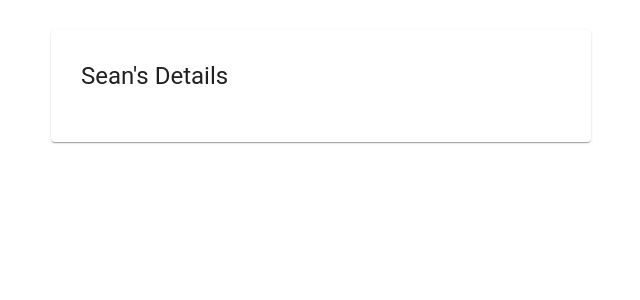
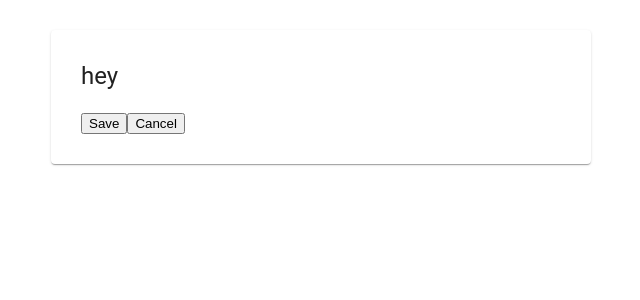
Before and after one commit to slomax/form-example, a React (Create React App) app: page / in a window 1280 px wide. Shown: the top 300 px of the page, without its empty margins (319-959 px from the left). Built offline with nearby package versions, Linux system fonts and the light colour scheme.

Commit message:
added prettier and formatted everything all nice

```diff
--- a/package.json
+++ b/package.json
@@ -9,6 +9,7 @@
     "@types/node": "12.7.1",
     "@types/react": "16.8.25",
     "@types/react-dom": "16.8.5",
+    "prettier": "^1.18.2",
     "react": "^16.8.6",
     "react-dom": "^16.8.6",
     "react-scripts": "3.0.1",
--- a/src/App.tsx
+++ b/src/App.tsx
@@ -1,43 +1,57 @@
-import React, {Reducer, ReducerAction, ReducerState, useState} from 'react';
-import logo from './logo.svg';
-import './App.css';
-import {Container, Paper, Typography} from "@material-ui/core";
-import {makeStyles} from "@material-ui/styles";
+import React, { Reducer, ReducerAction, ReducerState, useState } from "react";
+import logo from "./logo.svg";
+import "./App.css";
+import { Container, Paper, Typography } from "@material-ui/core";
+import { makeStyles } from "@material-ui/styles";
 import Form from "./components/Form";
-import {FormField} from "./FormField";
+import FormField, { FormFieldProps } from "./FormField";
+import * as Util from "./components/Util";
+import TextField from "./components/TextField";
 
 const useStyles = makeStyles({
   root: {
-    padding: '30px'
-  },
+    padding: "30px"
+  }
 });
 
 interface State {
-    formFields: {[s:string] : FormField<any>;}
+  formFields: { [s: string]: FormFieldProps<any> };
 }
 
-const FIELD_KEYS = {
-    FIRST_NAME: 'firstName',
-    LAST_NAME: 'lastName'
+enum FIELD_KEY {
+  FIRST_NAME = "firstName",
+  LAST_NAME = "lastName"
 }
 
-const initialState:State = {
+const initialState: State = {
   formFields: {
-        [FIELD_KEYS.FIRST_NAME] : new FormField<string>('Sean', 'First Name'),
-        [FIELD_KEYS.LAST_NAME] : new FormField<string>('Lomax', 'Last Name')
+    // [FIELD_KEY.FIRST_NAME] : new FormFieldProps<string>('Sean', 'First Name', <input/>),
+    // [FIELD_KEY.LAST_NAME] : new FormField<string>('Lomax', 'Last Name', <input/>)
   }
-}
+};
 
 const App: React.FC = () => {
   const [state, setState] = useState(initialState);
   const classes = useStyles();
+
+  // const getFieldValueFromFormFields = (fieldKey: string) => Util.getFieldValueFromFormFields(state.formFields, fieldKey);
+
+  const validateForm = () => {
+    Object.values(state.formFields).forEach(formField => {
+      // formField.validate();
+    });
+  };
+
+  // const firstName:string = getFieldValueFromFormFields(FIELD_KEY.FIRST_NAME);
+  // const formName = firstName.length === 0 ? firstName : `${firstName}'s Details`
+
   return (
-        <Container className={classes.root} maxWidth='sm'>
-            <Form formName={`${state.formFields[FIELD_KEYS.FIRST_NAME].value}'s Details`}>
-
+    <Container className={classes.root} maxWidth="sm">
+      <Form formName="hey" formFields={{}}>
+        <TextField></TextField>
       </Form>
     </Container>
   );
-}
+};
 
 export default App;
--- a/src/FormField.ts
+++ /dev/null
@@ -1,34 +0,0 @@
-interface ValidationRule<E> {
-    errorMessage:string,
-    validationFunction: (value: E) => Boolean
-}
-
-export class FormField<E> {
-
-    public constructor(public value:E, public label:string){
-        this.validationRules = [];
-    };
-
-    public isValid: boolean = true;
-    private errorMessages: Array<String>=[];
-    private validationRules: Array<ValidationRule<E>>;
-
-    public validate = () => {
-        this.clearErrorMessages();
-        this.validationRules.forEach((validationRule:ValidationRule<E>) => {
-            const valueIsValid = validationRule.validationFunction(this.value);
-            if(!valueIsValid) {
-                const errorMessage = validationRule.errorMessage;
-                this.errorMessages.push(errorMessage);
-            }
-            return valueIsValid;
-        });
-        const allValidationRulesPassed = this.errorMessagesIsEmpty();
-        this.isValid = allValidationRulesPassed;
-    };
-
-    private clearErrorMessages = () => this.errorMessages = [];
-
-    private errorMessagesIsEmpty = () => this.errorMessages.length === 0;
-
-}
--- /dev/null
+++ b/src/FormField.tsx
@@ -0,0 +1,59 @@
+import React, { useState } from "react";
+
+interface ValidationRule<E> {
+  errorMessage: string;
+  validationFunction: (value: E) => Boolean;
+}
+
+export enum FieldType {
+  Text,
+  Number,
+  Select
+}
+
+export interface FormFieldProps<E> {
+  value: E;
+  label: string;
+  input: JSX.Element;
+  validationRules: Array<ValidationRule<E>>;
+  type: FieldType;
+}
+
+interface FormFieldState {
+  isValid: boolean;
+  errorMessages: Array<string>;
+}
+
+const FormField: React.FC<FormFieldProps<any>> = (
+  props: FormFieldProps<any>
+) => {
+  const initialState: FormFieldState = {
+    isValid: true,
+    errorMessages: []
+  };
+
+  const [state, setState] = useState(initialState);
+
+  const validate = () => {
+    //utility methods not to be used outside this method
+    const clearErrorMessages = () => (state.errorMessages = []);
+    const errorMessagesIsEmpty = () => state.errorMessages.length === 0;
+
+    //now perform validation
+    clearErrorMessages();
+    props.validationRules.forEach((validationRule: ValidationRule<any>) => {
+      const valueIsValid = validationRule.validationFunction(props.value);
+      if (!valueIsValid) {
+        const errorMessage = validationRule.errorMessage;
+        state.errorMessages.push(errorMessage);
+      }
+      return valueIsValid;
+    });
+    const allValidationRulesPassed = errorMessagesIsEmpty();
+    state.isValid = allValidationRulesPassed;
+  };
+
+  return <input></input>;
+};
+
+export default FormField;
--- a/src/components/Form.tsx
+++ b/src/components/Form.tsx
@@ -1,36 +1,44 @@
-import React from 'react';
-import {Container, Paper, Typography} from "@material-ui/core";
-import {makeStyles} from "@material-ui/styles";
+import React from "react";
+import { Container, Paper, TextField, Typography } from "@material-ui/core";
+import { makeStyles } from "@material-ui/styles";
+import FormField from "../FormField";
+import InputWrapper from "./InputWrapper";
+import Select from "@material-ui/core/Select";
 
 interface FormProps {
-  children: JSX.Element[] | JSX.Element,
-  formName?: string
+  formName?: string;
+  formFields: { [s: string]: typeof FormField };
+  showButtons?: boolean;
 }
 
 const useStyles = makeStyles({
   root: {
-    padding: '30px'
-  },
+    padding: "30px"
+  }
 });
 
-const Form: React.FC<FormProps> = (props:FormProps) => {
+const Form: React.FC<FormProps> = (props: FormProps) => {
   const classes = useStyles();
+
   return (
-      <Paper className={classes.root}>
-        <Typography variant="h5" component="h3">
-          {props.formName ?
-            props.formName
-            : <hr/>
-          }
-        </Typography>
-        <br/>
-        {props.children}
-      </Paper>
+    <Paper className={classes.root}>
+      <Typography variant="h5" component="h3">
+        {props.formName ? props.formName : <hr />}
+      </Typography>
+      <br />
+      {}
+      {props.showButtons && (
+        <>
+          <button>Save</button>
+          <button>Cancel</button>
+        </>
+      )}
+    </Paper>
   );
-}
+};
 
 Form.defaultProps = {
-  children: []
-}
+  showButtons: true
+};
 
 export default Form;
--- /dev/null
+++ b/src/components/InputWrapper.tsx
@@ -0,0 +1,28 @@
+import React, { Props, ReactNode } from "react";
+import { Container, Paper, TextField, Typography } from "@material-ui/core";
+import { makeStyles } from "@material-ui/styles";
+
+interface InputWrapperProps {
+  Input: React.ElementType;
+  onChange: Function;
+}
+
+const useStyles = makeStyles({
+  root: {
+    padding: "30px"
+  }
+});
+
+const InputWrapper: React.FC<InputWrapperProps> = (
+  props: InputWrapperProps
+) => {
+  const classes = useStyles();
+  const Input: React.ElementType = props.Input;
+  return (
+    <>
+      <Input onChange={props.onChange}></Input>
+    </>
+  );
+};
+
+export default InputWrapper;
--- /dev/null
+++ b/src/components/TextField.tsx
@@ -0,0 +1,12 @@
+import React from "react";
+import InputWrapper from "./InputWrapper";
+
+interface TextFieldProps {
+  onChange: Function;
+}
+
+const TextField: React.FC<TextFieldProps> = (props: TextFieldProps) => {
+  return <InputWrapper Input={TextField} onChange={props.onChange} />;
+};
+
+export default TextField;
--- /dev/null
+++ b/src/components/Util.ts
@@ -0,0 +1,19 @@
+import {FieldType} from "../FormField";
+import {Select, Slider, TextField} from "@material-ui/core";
+import FormField from "../FormField";
+
+// export function getFieldValueFromFormFields(formFields: {[s:string] : typeof FormField;}, fieldKey:string){
+//     const field = formFields[fieldKey];
+//     return field.value;
+// }
+//
+// export function getFieldTypeFromTypeProp(fieldTypeProp: FieldType ) {
+//     switch(fieldTypeProp) {
+//         case FieldType.Number:
+//             return Slider;
+//         case FieldType.Select:
+//             return Select;
+//         case FieldType.Text:
+//             return TextField;
+//     }
+// }
```
Lines whose indentation alone changed are shown as unchanged.
